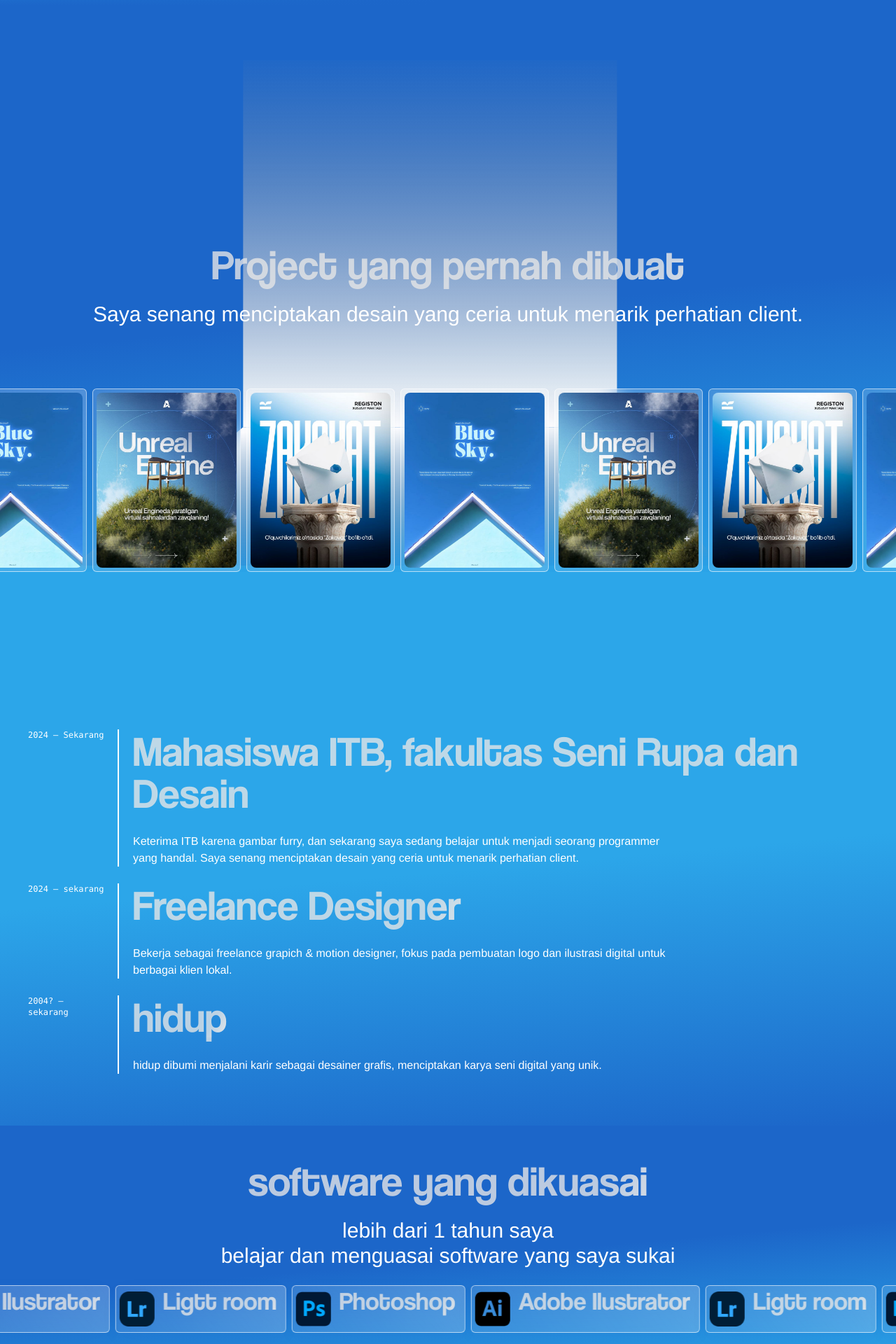
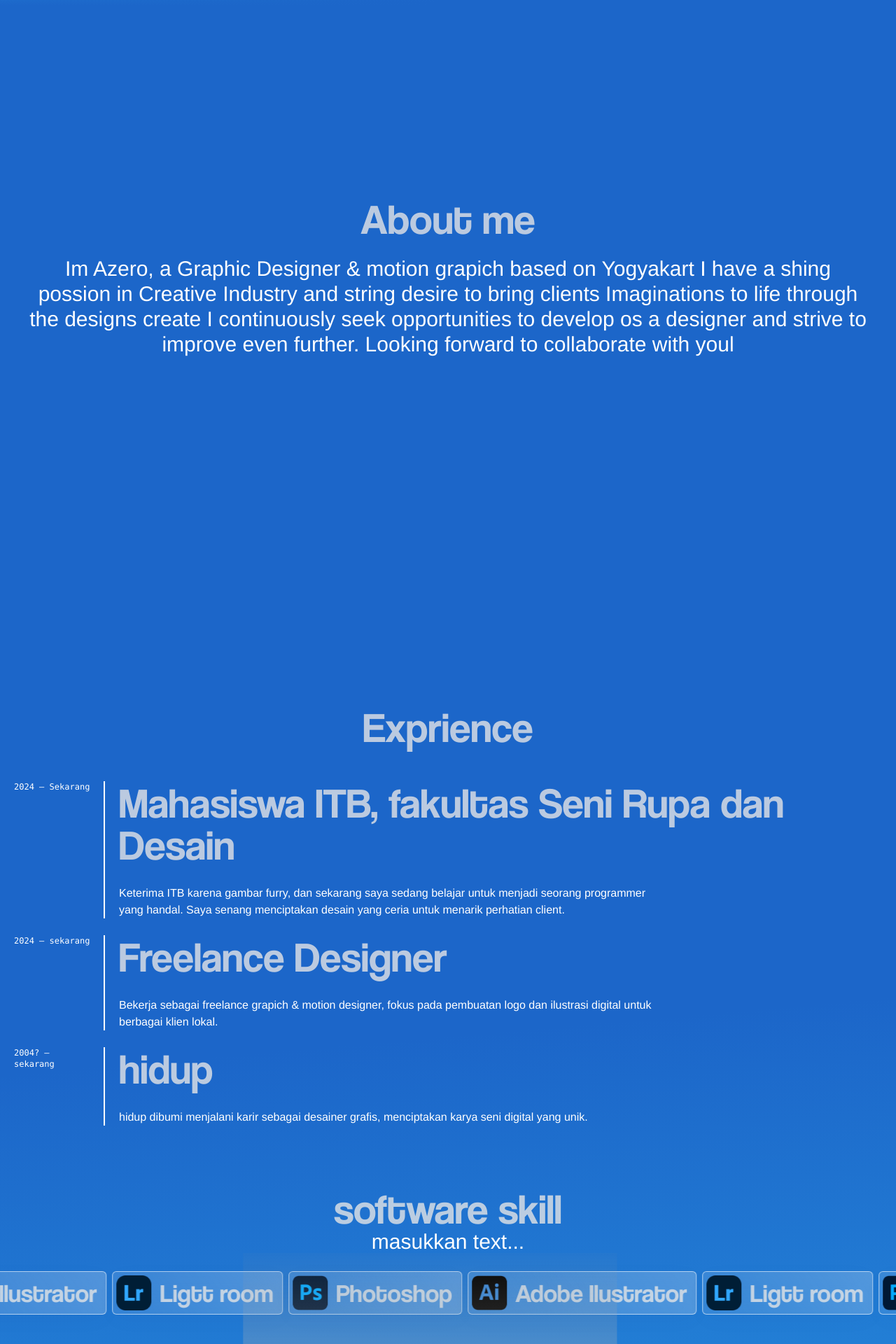
Before and after one commit to notcore/gelas-biru, a Next.js app: page / in a window 1280 px wide. Shown: the part 880-2800 px from the top of the page at 70% size. Built offline with nearby package versions, Linux system fonts and the light colour scheme.

Commit message:
sketch about me

```diff
--- a/src/app/globals.css
+++ b/src/app/globals.css
@@ -51,6 +51,9 @@
   .bg-gradient-bluedark {
     background: #2CA6E9;
     background: linear-gradient(355deg, rgba(28, 102, 201, 1) 0%, rgba(44, 166, 233, 1) 46%);
+  }
+  .bg-gradient-blue {
+    background: #2CA6E9;
   }
   .bg-transparant-blue {
     background: #2CA6E9;
--- a/src/app/page.js
+++ b/src/app/page.js
@@ -4,11 +4,12 @@ import Image from "next/image";
 import Glass from "@/components/elements/Glass";
 import { useEffect } from "react";
 import Navbar from "@/components/template/Navbar";
+import Section1 from "@/components/sections/section1";
 import Section2 from "@/components/sections/section2";
-import Section1 from "@/components/sections/section1";
 import Section3 from "@/components/sections/section3";
 import Section4 from "@/components/sections/section4";
-import Footer from "@/components/template/footer"
+import Section5 from "@/components/sections/section5";
+import Footer from "@/components/template/footer";
 
 export default function Home() {
 
@@ -17,10 +18,14 @@ export default function Home() {
       <Navbar />
        <div className="mt-20 overflow-hidden w-screen">
         <Section1/>
+        <div className="bg-gradient-darkblue">
         <Section2/>
         <Section3/>
         <Section4/>
+        <Section5/>
         <Footer />
+        </div>
+
       </div>
     </div>
   );
--- a/src/components/sections/section1/index.jsx
+++ b/src/components/sections/section1/index.jsx
@@ -18,7 +18,7 @@ const Section1 = () => {
 
 
 // ===============================================================================================
-    // tiati kalo costume ntar biasanya ngerusak margin padding💀
+    // tiati kalo costume ntar ngerusak margin padding💀
 // ===============================================================================================
 
     return (
--- a/src/components/sections/section2/index.jsx
+++ b/src/components/sections/section2/index.jsx
@@ -3,21 +3,36 @@ import { useEffect } from "react";
 import ShinyText from "@/components/elements/ShinyText/ShinyText";
 
 // ===============================================================================================
-    // tiati kalo costume ntar biasanya ngerusak margin padding💀
+    // tempat ganti tittle sama paragraf
+// ===============================================================================================
+
+
+// ubah judul sini
+const tittle = "About me";
+
+// ubah paragraph
+const paragprah = "Im Azero, a Graphic Designer & motion grapich based on Yogyakart I have a shing possion in Creative Industry and string desire to bring clients Imaginations to life through the designs create I continuously seek opportunities to develop os a designer and strive to improve even further. Looking forward to collaborate with youl";
+
+
+
+
+
+
+// ===============================================================================================
+    // area developer
 // ===============================================================================================
 
 const Section2 = () => {
     return (
-        <div className="bg-gradient-darkblue relative -mt-20 flex justify-center items-center min-h-screen">
-          <div className="absolute -top-25 w-screen h-[100px] bg-gradient-to-t from-[#1c66c9] via-transparent to-transparent"></div>
-          <img className="absolute z-10 md:mt-[10%] md:w-[100%] mt-55" src="/resource/background/air-terjun.svg" />
-          <div className="absolute z-20 md:mt-[10%] ">
-            <div className="relative grid place-items-center mt-35 z-20">
-              <ShinyText text="Project yang pernah dibuat" disabled={false} speed={3} className='font-tittle text-3xl text-center md:text-6xl mt-20 md:mb-6' />
-              <h2 className=" text-md text-white mx-20 text-center md:text-3xl mb-6"> Saya senang menciptakan desain yang ceria untuk menarik perhatian client.</h2>
+        <div className="bg-darkblue relative -mt-20 flex justify-center items-center min-h-screen">
+           <div className="absolute -top-25 w-screen h-[100px] bg-gradient-to-t from-[#1c66c9] via-transparent to-transparent"></div>
+         <div>
+            <div className="relative grid place-items-center z-20">
+                <ShinyText text={tittle} disabled={false} speed={3} className='font-tittle text-3xl text-center md:text-6xl md:mb-6' />
+                <h2 className=" text-md text-white mx-10 text-center md:text-3xl mb-6">{paragprah}</h2>
             </div>
-            <InfiniteScroll />
-          </div>
+            {/* <InfiniteScroll /> */}
+         </div>
         </div>
     )
 }
--- a/src/components/sections/section3/index.jsx
+++ b/src/components/sections/section3/index.jsx
@@ -3,7 +3,7 @@ import { useEffect } from "react";
 import ShinyText from "@/components/elements/ShinyText/ShinyText";
 
 // ===============================================================================================
-    //
+    // costum text disini
 // ===============================================================================================
 
 const timelineData = [
@@ -26,12 +26,28 @@ const timelineData = [
     paragraph:
       "hidup dibumi menjalani karir sebagai desainer grafis, menciptakan karya seni digital yang unik.",
   },
+  // kalo mau tambah dtinggal copy aja
+  // {
+  //   year: "2004? — sekarang",
+  //   title: "hidup",
+  //   paragraph:
+  //     "hidup dibumi menjalani karir sebagai desainer grafis, menciptakan karya seni digital yang unik.",
+  // },
 ];
+
+// ===============================================================================================
+    // dibawah area developer //
+// ===============================================================================================
+
 
 const Section3 = () => {
     return (
-        <div className="bg-gradient-bluedark relative  flex justify-center items-center min-h-screen">
-          <div className="flex flex-col gap-6 mx-10 md:mt-[200px] mb-10">
+        <div className=" relativ flex justify-center items-center min-h-screen">
+
+          <div className="flex flex-col gap-6 px-5 mx-auto md:mt-[200px] mb-10">
+            <div className="relative grid place-items-center z-20">
+              <ShinyText text="Exprience" disabled={false} speed={3} className='font-tittle text-3xl text-center md:text-6xl  md:mb-6' />
+            </div>
             {timelineData.map((item, index) => (
               <div
                 key={index}
--- a/src/components/sections/section4/index.jsx
+++ b/src/components/sections/section4/index.jsx
@@ -6,10 +6,14 @@ import Glass from "@/components/elements/Glass";
 // ! JANGAN HAPUS PATH
 const path = "/resource/logo/";
 
-// ===============================================================================================
-    //ubah bagian app aja biar gampang
-// ===============================================================================================
 
+// bagian judul
+const judul = "software skill";
+
+// bagian aragraf
+const paragraph = "masukkan text...";
+
+// bagian app
 const apps = [
   {
     id : 1,
@@ -28,14 +32,22 @@ const apps = [
   },
 ];
 
+
+// ===============================================================================================
+    // dibawah area developer //
+// ===============================================================================================
+
+
+
+
 const Section4 = () => {
     return (
-        <div className="bg-gradient-darkblue relative grid place-items-center place-content-center py-12 px-5">
+        <div className=" relative grid place-items-center place-content-center py-12 px-5">
           <div className="relative grid place-items-center z-20">
-              <ShinyText text="software yang dikuasai" disabled={false} speed={3} className='font-tittle text-3xl text-center md:text-6xl  md:mb-6' />
-              <h2 className=" text-md text-white mx-20 text-center md:text-3xl mb-6"> lebih dari 1 tahun saya <br /> belajar dan menguasai software yang saya sukai</h2>
-            </div>
-            <div className="">
+              <ShinyText text={judul} disabled={false} speed={3} className='font-tittle text-3xl text-center md:text-6xl ' />
+              <h2 className=" text-md text-white mx-20 text-center md:text-3xl mb-6">{paragraph}</h2>
+          </div>
+          <div className="">
             <div className="flex gap-2 justify-center items-center w-max animate-scroll-x">
               {apps.map((app) => (
                 <Glass
@@ -48,7 +60,7 @@ const Section4 = () => {
                     text={app.judul}
                     disabled={false}
                     speed={3}
-                    className="font-tittle mr-3 text-2xl text-center md:text-4xl md:mb-6"
+                    className="font-tittle mr-3 text-2xl text-center md:text-4xl"
                   />
                 </Glass>
               ))}
@@ -63,7 +75,7 @@ const Section4 = () => {
                     text={app.judul}
                     disabled={false}
                     speed={3}
-                    className="font-tittle mr-3 text-2xl text-center md:text-4xl md:mb-6"
+                    className="font-tittle mr-3 text-2xl text-center md:text-4xl"
                   />
                 </Glass>
               ))}
@@ -78,7 +90,7 @@ const Section4 = () => {
                     text={app.judul}
                     disabled={false}
                     speed={3}
-                    className="font-tittle mr-3 text-2xl text-center md:text-4xl md:mb-6"
+                    className="font-tittle mr-3 text-2xl text-center md:text-4xl"
                   />
                 </Glass>
               ))}
@@ -93,7 +105,7 @@ const Section4 = () => {
                     text={app.judul}
                     disabled={false}
                     speed={3}
-                    className="font-tittle mr-3 text-2xl text-center md:text-4xl md:mb-6"
+                    className="font-tittle mr-3 text-2xl text-center md:text-4xl"
                   />
                 </Glass>
               ))}
@@ -103,5 +115,5 @@ const Section4 = () => {
     )
 }
 //  bg-gradient-to-t from-[1c66c9] via-[#2ca6e9]/50 to-transaparant
-// font-tittle text-3xlmx-10 text-center md:text-6xl md:mb-6
+// font-tittle text-3xlmx-10 text-center md:text-6xl
 export default Section4;
--- /dev/null
+++ b/src/components/sections/section5/index.jsx
@@ -0,0 +1,63 @@
+import InfiniteScroll from "@/components/template/Infinite-scroll";
+import { useEffect } from "react";
+import ShinyText from "@/components/elements/ShinyText/ShinyText";
+import Glass from "@/components/elements/Glass";
+import { Home } from "lucide-react";
+
+// ! JANGAN HAPUS PATH
+const path = "/resource/logo/";
+
+// ===============================================================================================
+    //ubah bagian sini aja biar gampang
+// ===============================================================================================
+
+
+const contact = [
+  {
+    id: 1,
+    icon: <Home />,
+    tittle: `facebook`,
+    link: "www.facebook.com"
+  },
+  {
+    id: 1,
+    icon: <Home />,
+    tittle: `facebook`,
+    link: "www.facebook.com"
+  },
+  {
+    id: 1,
+    icon: <Home />,
+    tittle: `facebook`,
+    link: "www.facebook.com"
+  },
+]
+
+// ubah judul sini
+const tittle = "Project yang pernah dibuat";
+
+// ubah paragraph
+const paragprah = "beberapa project yang pernah saya buat";
+
+// ===============================================================================================
+    // dibawah area developer //
+// ===============================================================================================
+
+
+const Section5 = () => {
+    return (
+        <div className=" relative grid place-items-center place-content-center px-5 h-[500px]">
+          <img className="absolute z-10 md:w-[100%]" src="/resource/background/air-terjun.svg" />
+          <div className="absolute z-20 ">
+            <div className="relative grid place-items-center z-20">
+              <ShinyText text={tittle} disabled={false} speed={3} className='font-tittle text-3xl text-center md:text-6xl' />
+              <h2 className=" text-md text-white mx-20 text-center md:text-3xl mb-6">{paragprah}</h2>
+            </div>
+            <InfiniteScroll />
+          </div>
+        </div>
+    )
+}
+//  bg-gradient-to-t from-[1c66c9] via-[#2ca6e9]/50 to-transaparant
+// font-tittle text-3xlmx-10 text-center md:text-6xl md:mb-6
+export default Section5;
```
